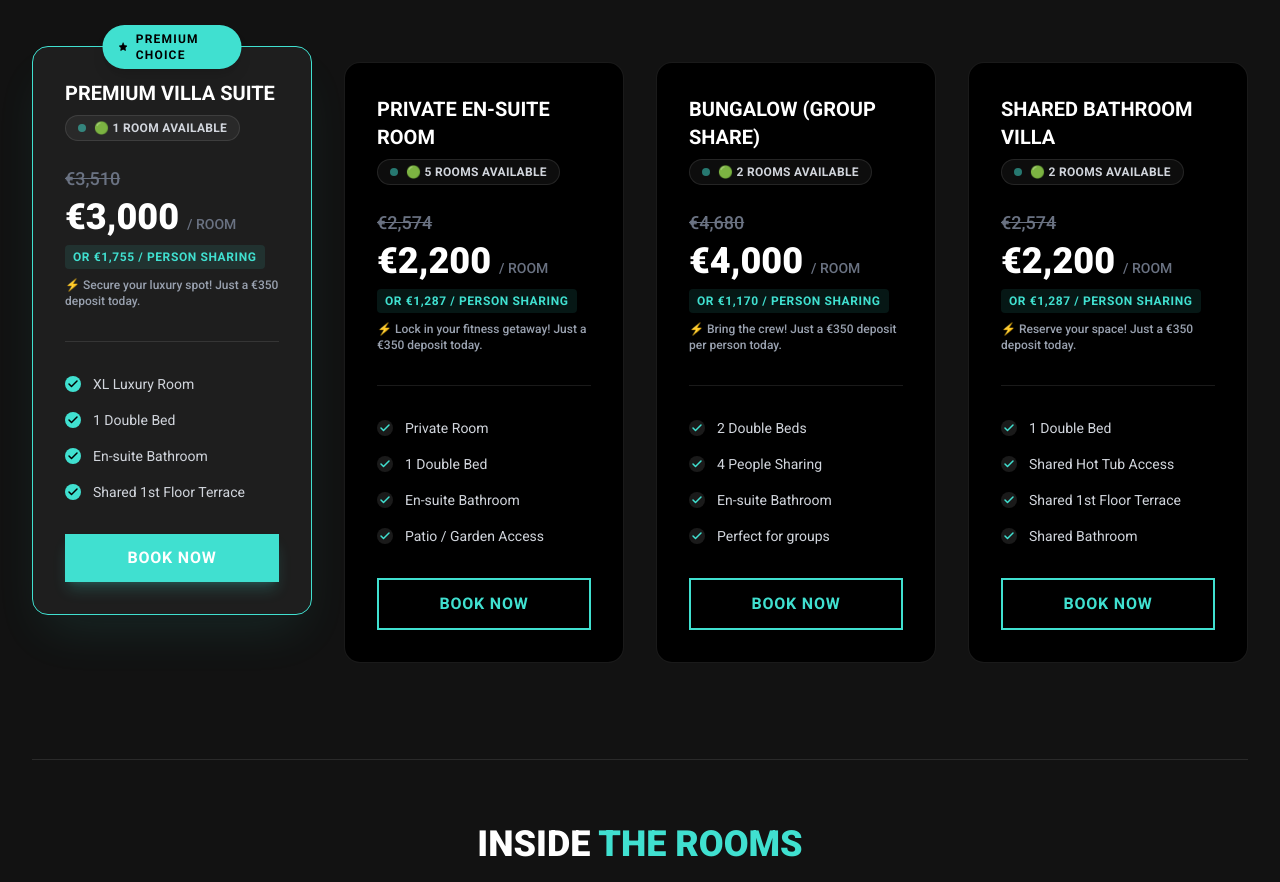
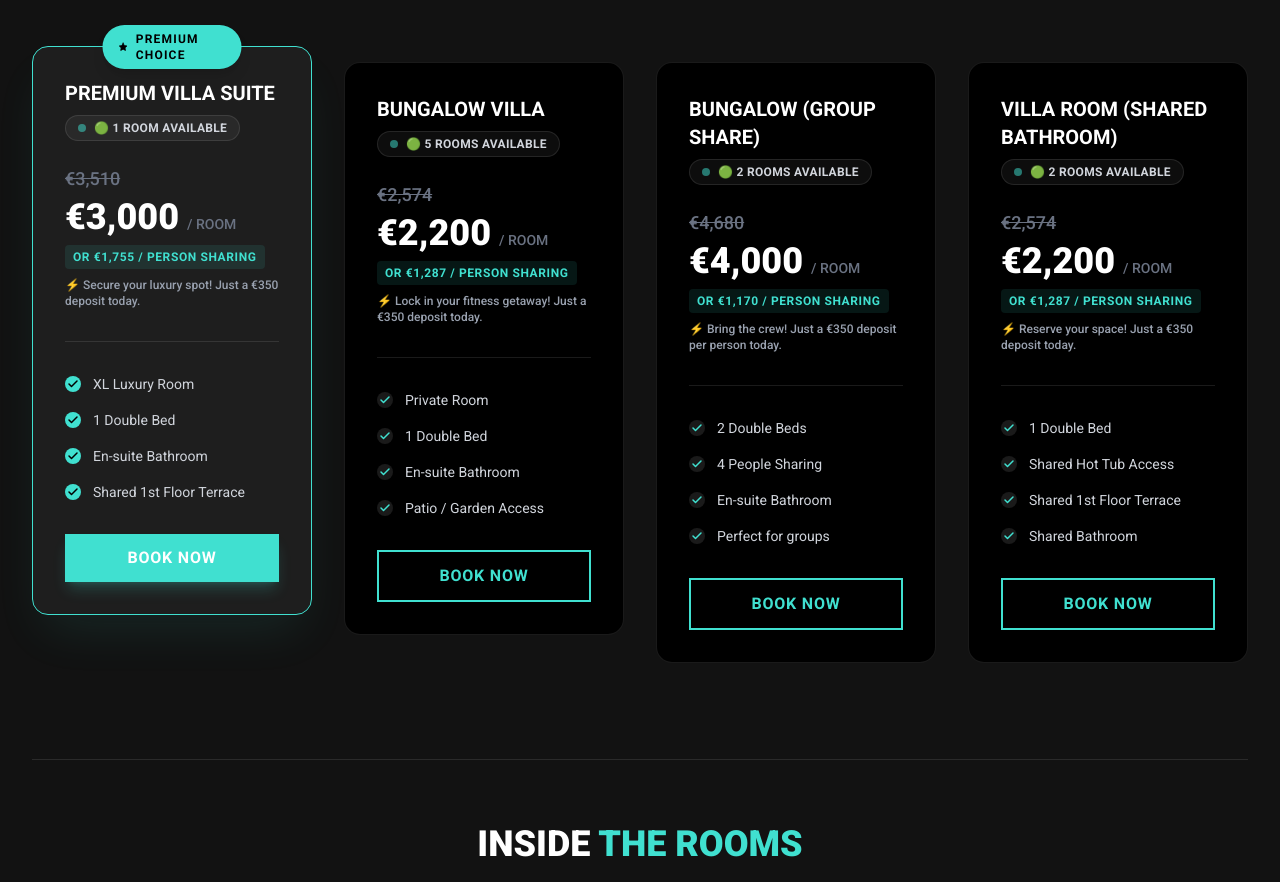
Before and after one commit to spiderfranlee/The-Reset-Guys, a React (Vite) app: page / in a window 1280 px wide. Shown: the part 10338-11220 px from the top of the page. Built offline with nearby package versions, Linux system fonts and the light colour scheme.

Commit message:
feat: Update pricing package names
Renames "PRIVATE EN-SUITE ROOM" to "BUNGALOW VILLA" and "SHARED BATHROOM VILLA" to "VILLA ROOM (Shared Bathroom)" for clarity and better reflection of the retreat's offerings.

```diff
--- a/components/Pricing.tsx
+++ b/components/Pricing.tsx
@@ -54,7 +54,7 @@ const Pricing: React.FC = () => {
       highlight: true
     },
     {
-      title: 'PRIVATE EN-SUITE ROOM',
+      title: 'BUNGALOW VILLA',
       subtitle: '🟢 5 ROOMS AVAILABLE',
       price: '€2,200',
       originalPrice: '€2,574',
@@ -86,7 +86,7 @@ const Pricing: React.FC = () => {
       highlight: false
     },
     {
-      title: 'SHARED BATHROOM VILLA',
+      title: 'VILLA ROOM (Shared Bathroom)',
       subtitle: '🟢 2 ROOMS AVAILABLE',
       price: '€2,200',
       originalPrice: '€2,574',
```
